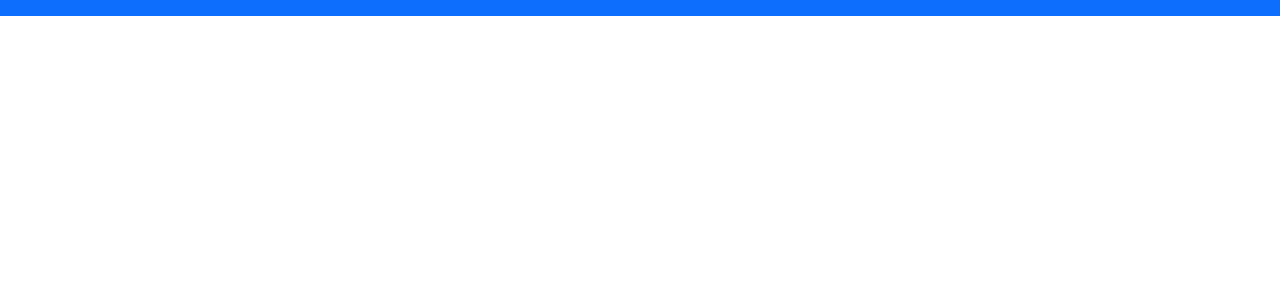
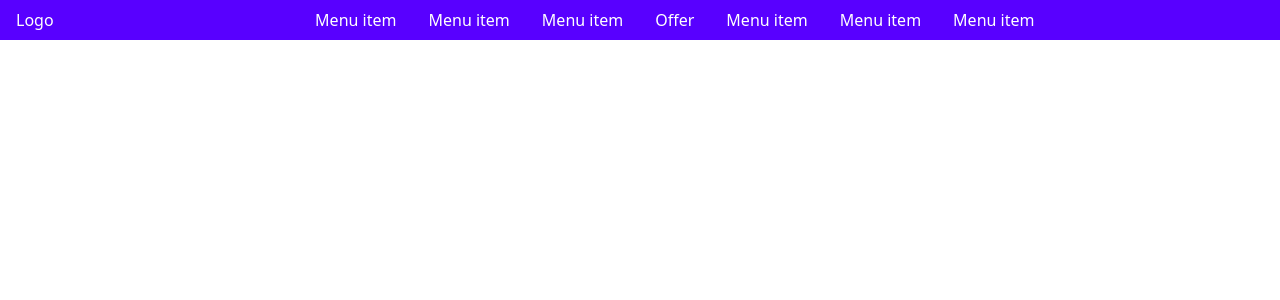
Before and after one commit to tomek1703/inqoo_courses_offer_project_fe, an Angular app in the folder Inqoo_courses_offer_project_app/: page / in a window 1280 px wide. Shown: the top 300 px of the page. Built offline with nearby package versions, Linux system fonts and the light colour scheme.

Commit message:
Completed nav-bar design

```diff
--- a/Inqoo_courses_offer_project_app/src/nav-bar/nav-bar.component.html
+++ b/Inqoo_courses_offer_project_app/src/nav-bar/nav-bar.component.html
@@ -1,3 +1,27 @@
-<nav class="navbar navbar-dark bg-primary">
-  <div class=""></div>
-</nav>
+<div id="nav-container">
+  <a id="logo" class="nav-link" href="#">Logo</a>
+  <ul class="nav justify-content-center">
+
+    <li class="nav-item">
+      <a class="nav-link" href="#">Menu item</a>
+    </li>
+    <li class="nav-item">
+      <a class="nav-link" href="#">Menu item</a>
+    </li>
+    <li class="nav-item">
+      <a class="nav-link" href="#">Menu item</a>
+    </li>
+    <li class="nav-item">
+      <a class="nav-link" href="#">Offer</a>
+    </li>
+    <li class="nav-item">
+      <a class="nav-link" href="#">Menu item</a>
+    </li>
+    <li class="nav-item">
+      <a class="nav-link" href="#">Menu item</a>
+    </li>
+    <li class="nav-item">
+      <a class="nav-link" href="#">Menu item</a>
+    </li>
+  </ul>
+</div>
--- a/Inqoo_courses_offer_project_app/src/nav-bar/nav-bar.component.scss
+++ b/Inqoo_courses_offer_project_app/src/nav-bar/nav-bar.component.scss
@@ -0,0 +1,11 @@
+#logo{
+  float: left;
+}
+
+#nav-container{
+  background-color: #5800FF;
+}
+
+.nav-link{
+  color: white;
+}
```
